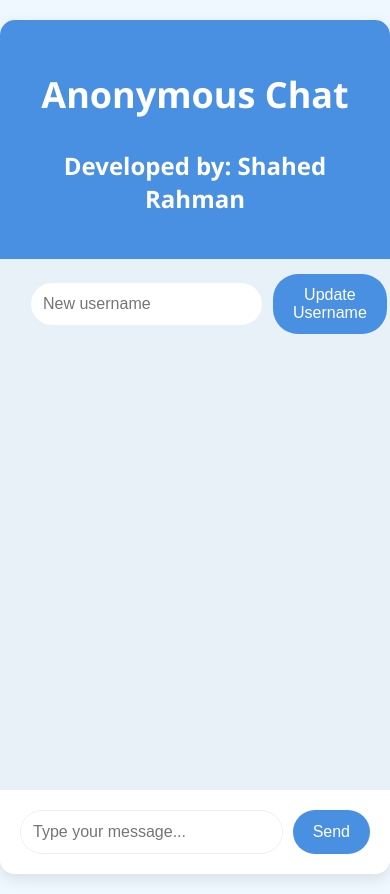
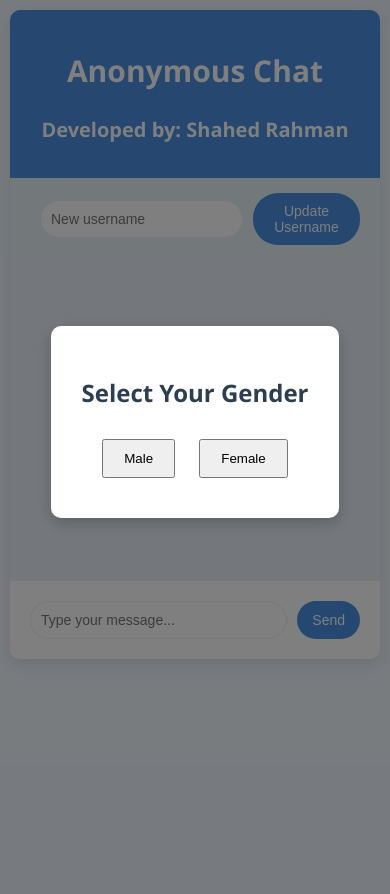
Before and after one commit to shahedltd/Anonymous-Chat-App, a Flask app: page / in a window 390 px wide. After the commit the page ends 639 px from the top, so only its background shows below. Run offline with Flask 3, Linux system fonts and the light colour scheme.

Commit message:
Update gender system

```diff
--- a/templates/index.html
+++ b/templates/index.html
@@ -4,7 +4,7 @@
 	<meta charset="UTF-8" />
 	<meta name="viewport" content="width=device-width, initial-scale=1.0" />
 	<title>Anonymous Chat App</title>
-		<script src="https://cdnjs.cloudflare.com/ajax/libs/socket.io/4.8.1/socket.io.js" integrity="sha512-8BHxHDLsOHx+flIrQ0DrZcea7MkHqRU5GbTHmbdzMRnAaoCIkZ97PqZcXJkKZckMMhqfoeaJE+DNUVuyoQsO3Q==" crossorigin="anonymous" referrerpolicy="no-referrer"></script>
+	<script src="https://cdnjs.cloudflare.com/ajax/libs/socket.io/4.8.1/socket.io.js" crossorigin="anonymous"></script>
 
 	<style>
 		:root {
@@ -153,20 +153,114 @@
 			margin-right: 0;
 			margin-left: 10px;
 		}
+
+		/* Reply preview styles */
+		.reply-preview {
+			padding: 10px 15px;
+			background-color: #d6e9ff;
+			border-left: 5px solid var(--primary-color);
+			margin-bottom: 10px;
+			border-radius: 10px;
+			position: relative;
+		}
+
+		.reply-preview span {
+			font-weight: bold;
+		}
+
+		.reply-preview button {
+			position: absolute;
+			top: 5px;
+			right: 10px;
+			background: transparent;
+			border: none;
+			color: red;
+			font-size: 16px;
+			cursor: pointer;
+		}
+
+		.reply-meta {
+			font-size: 12px;
+			font-style: italic;
+			color: #777;
+			margin-bottom: 5px;
+		}
+
+		/* Responsive Styles */
+		@media (max-width: 600px) {
+			.chat-container {
+				margin: 10px;
+				border-radius: 10px;
+			}
+			.chat-header {
+				font-size: 20px;
+				padding: 15px;
+			}
+			.chat-messages {
+				height: 300px;
+				padding: 10px;
+			}
+			.message-content {
+				font-size: 14px;
+				padding: 10px;
+			}
+			#message-input,
+			#username-input {
+				font-size: 14px;
+				padding: 10px;
+			}
+			#send-button,
+			#update-username-button {
+				font-size: 14px;
+				padding: 10px 15px;
+			}
+		}
 	</style>
 </head>
 <body>
+	<!-- Gender Selection Modal -->
+	<div id="gender-modal" style="
+		position: fixed;
+		top: 0; left: 0; right: 0; bottom: 0;
+		background: rgba(0, 0, 0, 0.5);
+		display: flex;
+		justify-content: center;
+		align-items: center;
+		z-index: 1000;
+	">
+		<div style="
+			background: white;
+			padding: 30px;
+			border-radius: 10px;
+			text-align: center;
+			box-shadow: 0 5px 15px rgba(0,0,0,0.2);
+		">
+			<h2>Select Your Gender</h2>
+			<button onclick="selectGender('boy')" style="margin: 10px; padding: 10px 20px;">Male</button>
+			<button onclick="selectGender('girl')" style="margin: 10px; padding: 10px 20px;">Female</button>
+		</div>
+	</div>
+
 	<div class="chat-container">
 		<div class="chat-header">
 			<h2>Anonymous Chat</h2>
 			<p>Developed by: Shahed Rahman</p>
 		</div>
+
 		<div class="username-container">
 			<span id="current-username"></span>
 			<input type="text" id="username-input" placeholder="New username" />
 			<button id="update-username-button">Update Username</button>
 		</div>
+
 		<div class="chat-messages" id="chat-messages"></div>
+
+		<!-- Reply preview -->
+		<div id="reply-preview" class="reply-preview" style="display: none;">
+			Replying to <span id="reply-username"></span>: <em id="reply-text"></em>
+			<button onclick="cancelReply()">×</button>
+		</div>
+
 		<div class="chat-input">
 			<input type="text" id="message-input" placeholder="Type your message..." />
 			<button id="send-button">Send</button>
@@ -175,18 +269,19 @@
 
 	<script>
 		const socket = io();
-			const chatMessages = document.getElementById("chat-messages");
-			const messageInput = document.getElementById("message-input");
-			const sendButton = document.getElementById("send-button");
-			const currentUsernameSpan = document.getElementById("current-username");
-			const usernameInput = document.getElementById("username-input");
-			const updateUsernameButton = document.getElementById("update-username-button");
+		let currentUsername = "";
+		let selectedGender = null;
+		let replyingTo = null;
 
-			let currentUsername = "";
+		function selectGender(gender) {
+			selectedGender = gender;
+			document.getElementById("gender-modal").style.display = "none";
+			socket.emit("select_gender", { gender: selectedGender });
+		}
 
 		socket.on("set_username", (data) => {
 			currentUsername = data.username;
-				currentUsernameSpan.textContent = `Your username: ${currentUsername}`;
+			document.getElementById("current-username").textContent = `Your username: ${currentUsername}`;
 		});
 
 		socket.on("user_joined", (data) => {
@@ -198,49 +293,63 @@
 		});
 
 		socket.on("new_message", (data) => {
-				addMessage(data.message, "user", data.username, data.avatar);
+			addMessage(data.message, "user", data.username, data.avatar, data.replyTo);
 		});
 
 		socket.on("username_updated", (data) => {
 			addMessage(`${data.old_username} changed their name to ${data.new_username}`, "system");
 			if (data.old_username === currentUsername) {
 				currentUsername = data.new_username;
-					currentUsernameSpan.textContent = `Your username: ${currentUsername}`;
+				document.getElementById("current-username").textContent = `Your username: ${currentUsername}`;
 			}
 		});
 
-			sendButton.addEventListener("click", sendMessage);
-			messageInput.addEventListener("keypress", (e) => {
+		document.getElementById("send-button").addEventListener("click", sendMessage);
+		document.getElementById("message-input").addEventListener("keypress", (e) => {
 			if (e.key === "Enter") sendMessage();
 		});
-
-			updateUsernameButton.addEventListener("click", updateUsername);
+		document.getElementById("update-username-button").addEventListener("click", updateUsername);
 
 		function sendMessage() {
-				const message = messageInput.value.trim();
+			const message = document.getElementById("message-input").value.trim();
 			if (message) {
-					socket.emit("send_message", { message });
-					messageInput.value = "";
+				socket.emit("send_message", {
+					message,
+					replyTo: replyingTo,
+				});
+				document.getElementById("message-input").value = "";
+				cancelReply();
 			}
 		}
 
 		function updateUsername() {
-				const newUsername = usernameInput.value.trim();
+			const newUsername = document.getElementById("username-input").value.trim();
 			if (newUsername && newUsername !== currentUsername) {
 				socket.emit("update_username", { username: newUsername });
-					usernameInput.value = "";
+				document.getElementById("username-input").value = "";
 			}
 		}
 
-			function addMessage(message, type, username = "", avatar = "") {
+		function setReplyContext(username, message) {
+			document.getElementById("reply-username").textContent = username;
+			document.getElementById("reply-text").textContent = message;
+			document.getElementById("reply-preview").style.display = "block";
+			replyingTo = { username, message };
+		}
+
+		function cancelReply() {
+			document.getElementById("reply-preview").style.display = "none";
+			replyingTo = null;
+		}
+
+		function addMessage(message, type, username = "", avatar = "", replyTo = null) {
+			const chatMessages = document.getElementById("chat-messages");
 			const messageElement = document.createElement("div");
 			messageElement.className = "message";
 
 			if (type === "user") {
 				const isSentMessage = username === currentUsername;
-					if (isSentMessage) {
-						messageElement.classList.add("sent");
-					}
+				if (isSentMessage) messageElement.classList.add("sent");
 
 				const avatarImg = document.createElement("img");
 				avatarImg.src = avatar;
@@ -254,15 +363,34 @@
 				usernameDiv.textContent = username;
 				contentDiv.appendChild(usernameDiv);
 
+				if (replyTo) {
+					const replyMeta = document.createElement("div");
+					replyMeta.className = "reply-meta";
+					replyMeta.textContent = `Replying to ${replyTo.username}: "${replyTo.message}"`;
+					contentDiv.appendChild(replyMeta);
+				}
+
 				const messageText = document.createElement("div");
 				messageText.textContent = message;
 				contentDiv.appendChild(messageText);
 
+				const replyBtn = document.createElement("button");
+				replyBtn.textContent = "Reply";
+				replyBtn.style.marginTop = "5px";
+				replyBtn.style.background = "transparent";
+				replyBtn.style.border = "none";
+				replyBtn.style.color = "var(--primary-dark)";
+				replyBtn.style.cursor = "pointer";
+				replyBtn.style.fontSize = "13px";
+				replyBtn.onclick = () => setReplyContext(username, message);
+
+				contentDiv.appendChild(replyBtn);
 				messageElement.appendChild(contentDiv);
 			} else {
 				messageElement.className = "system-message";
 				messageElement.textContent = message;
 			}
+
 			chatMessages.appendChild(messageElement);
 			chatMessages.scrollTop = chatMessages.scrollHeight;
 		}
```
Lines whose indentation alone changed are shown as unchanged.
